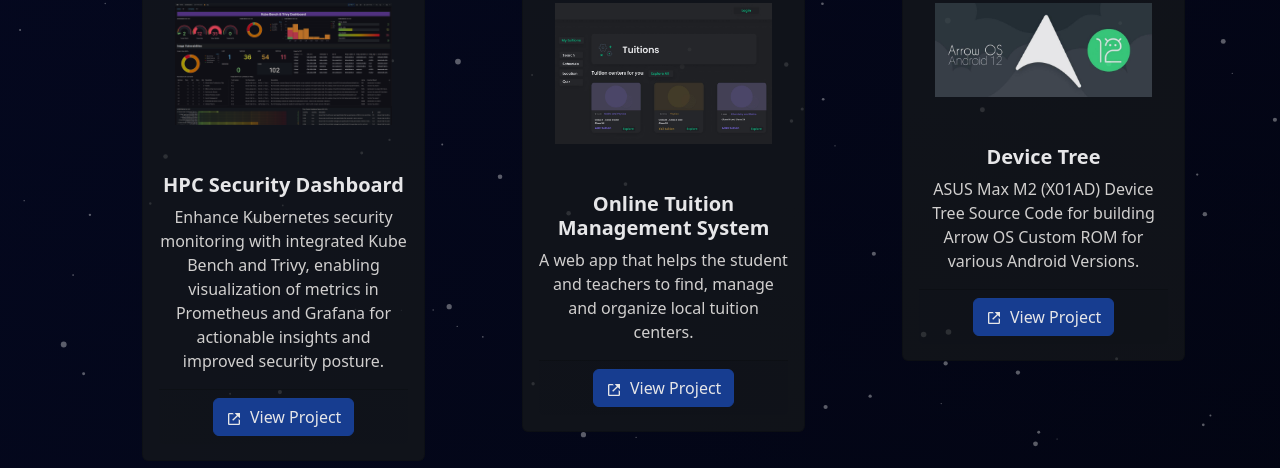
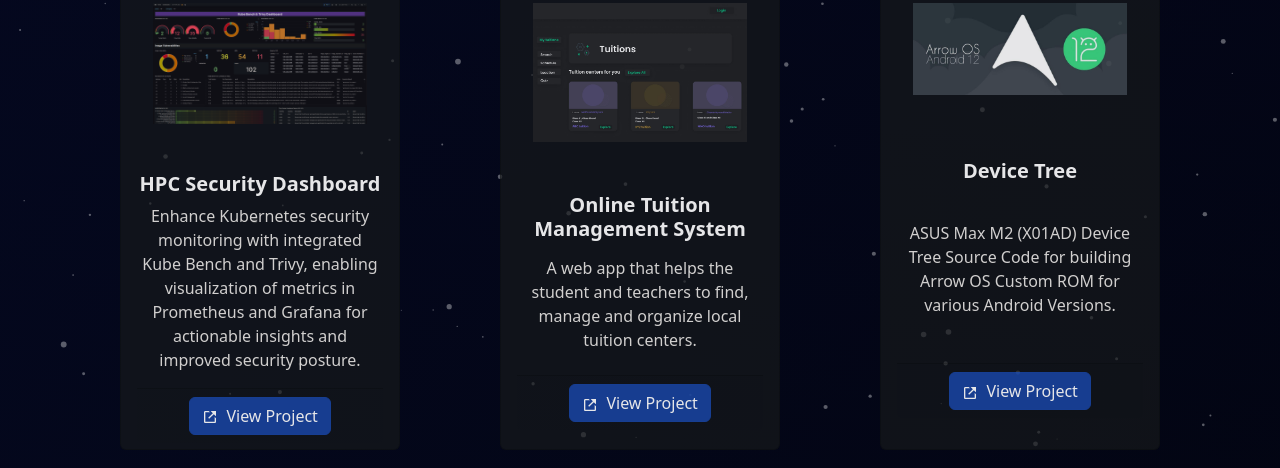
Before and after one commit to surubro/Personal-Portfolio, a React (Create React App) app: page /project in a window 1280 px wide. Shown: the part 332-800 px from the top of the page. Built offline with nearby package versions, Linux system fonts and the light colour scheme.

Commit message:
Fixed Height of each cards

```diff
--- a/src/components/Projects/ProjectCards.js
+++ b/src/components/Projects/ProjectCards.js
@@ -6,9 +6,9 @@ import CardGroup from 'react-bootstrap/CardGroup';
 function ProjectCards(props) {
   return (
     <CardGroup>
-    <Card className="project-card-view">
+    <Card className="project-card-view" style={{ height: '30rem' }}>
       <Card.Img variant="top" src={props.imgPath} alt="card-img" style={{ padding:'2rem' }} />
-      <Card.Body>
+      <Card.Body style={{display:"flex",flexDirection:"column",justifyContent:"space-around"}}>
         <Card.Title style={{ fontSize:"1.25rem", fontWeight:"700"}}>{props.title}</Card.Title>
         <Card.Text style={{ textAlign: "center"}}>
           {props.description}
```
Also changed, not shown: src/style.css.
